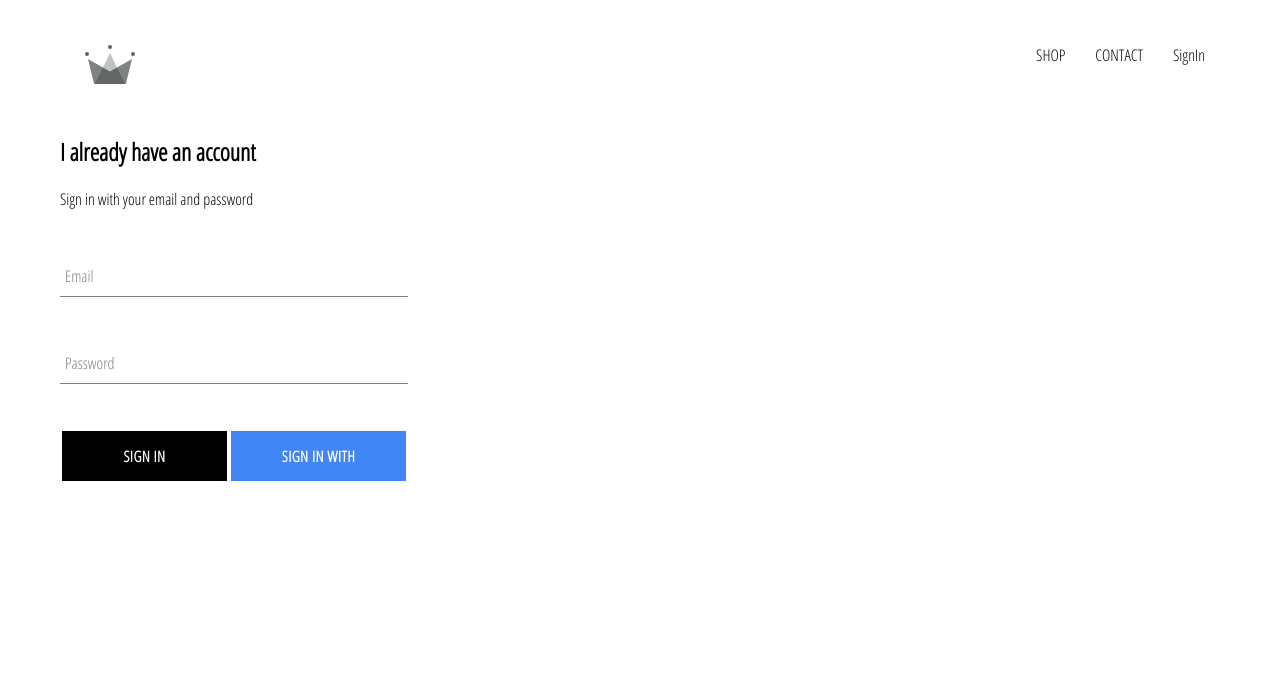
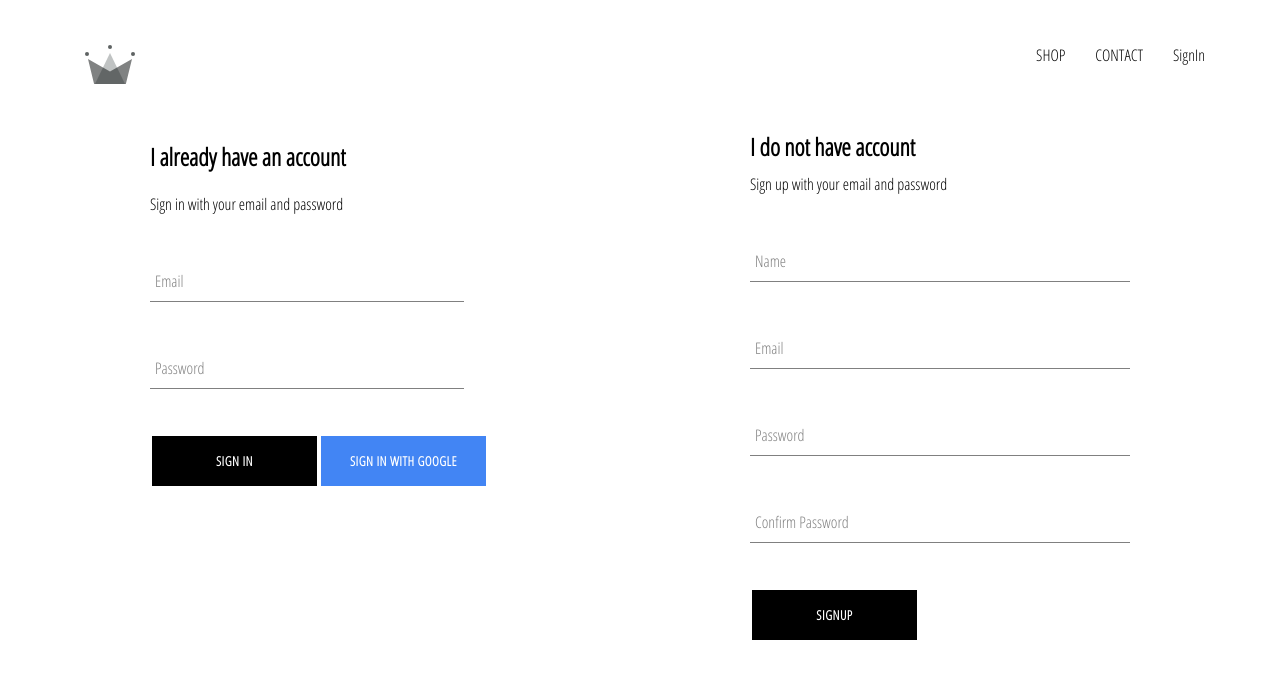
Before and after one commit to abhishek3434/ProtoShop, a React (Create React App) app: page /signin in a window 1280 px wide. Shown: the top 678 px of the page. Built offline with nearby package versions, Linux system fonts and the light colour scheme; no server answers.

Commit message:
storing signup component data in firestore

```diff
--- a/src/App.js
+++ b/src/App.js
@@ -7,7 +7,7 @@ import LoginSignup from "./components/Login_Signup/Login_Signup";
 
 import {Route,Switch} from 'react-router-dom';
 import './App.css';
-import {auth} from './Firebase/FireBase'
+import {auth,createUserDoc} from './Firebase/FireBase'
 
 class App extends Component {
   constructor(){
@@ -16,11 +16,27 @@ class App extends Component {
       user:null
     }
   }
+
   unsubscribeFromAuth=null;
+
 componentDidMount(){
-   this.unsubscribeFromAuth=auth.onAuthStateChanged(user=>{
-    this.setState({user});
-    console.log(user);
+   this.unsubscribeFromAuth=auth.onAuthStateChanged( async user=>{
+    if(user){
+       const ref=await createUserDoc(user);
+
+    ref.onSnapshot(snapShot=>{
+      this.setState({
+        user:{
+          id:snapShot.id,
+          ...snapShot.data()
+        }
+      });
+      console.log(this.state);
+    });
+  }
+  this.setState({user})
+  console.log(this.state.user)
+
   })
 
 }
--- a/src/Firebase/FireBase.js
+++ b/src/Firebase/FireBase.js
@@ -12,10 +12,45 @@ const config={
     measurementId: "G-BR15R23W93"
 }
 
+export const createUserDoc=async(auth,extra_data)=>{
+    if(!auth)return;
+
+   const userRef=firestore.doc(`user/${auth.uid}`);
+   const snapshot=await userRef.get();
+
+
+
+   if(!snapshot.exists){
+       const{displayName,email}=auth;
+       const createAt=new Date();
+       try{
+           await userRef.set({
+               displayName,
+               email,
+               createAt,
+               ...extra_data
+           })
+       }
+       catch(error){
+           console.log("error creating user",error.message);
+
+       }
+   }
+   return userRef;
+}
+
+
+
+
+
 firebase.initializeApp(config)
+
+
 
 export const auth=firebase.auth();
 export const firestore= firebase.firestore();
+
+
 
 const provider= new firebase.auth.GoogleAuthProvider();
 
@@ -23,4 +58,6 @@ provider.setCustomParameters({promt:"select_account"});
 
 export const signInWithGoogle=()=>auth.signInWithPopup(provider);
 
+
+
 export default firebase;
--- a/src/Resulable_components/CustomButton/Custombutton.scss
+++ b/src/Resulable_components/CustomButton/Custombutton.scss
@@ -4,8 +4,8 @@
     height: 50px;
     letter-spacing: 0.5px;
     line-height: 50px;
-    padding: 0 35px 0 35px;
-    font-size: 15px;
+    padding: 0 20px 0 20px;
+    font-size: 13px;
     background-color: black;
     color: white;
     text-transform: uppercase;
@@ -23,6 +23,7 @@
     &.google-button{
       background-color: #4285f4;
       color: white;
+    }
 
       &:hover {
         background-color:#357ae8 ;
@@ -30,5 +31,3 @@
       }
 
     }
-
-  }
--- /dev/null
+++ b/src/components/Login_Signup/LoginSignup.scss
@@ -0,0 +1,7 @@
+.sign-in-and-sign-up {
+  width: 980px;
+  display: flex;
+  flex-direction: row;
+  justify-content: space-between;
+  margin: 30px auto;
+}
--- a/src/components/Login_Signup/Login_Signup.jsx
+++ b/src/components/Login_Signup/Login_Signup.jsx
@@ -1,9 +1,13 @@
 import React from 'react';
 import SignIn from './SignIn';
+import SignUp from './SignUp';
+import "./LoginSignup.scss"
+
 const LoginSignup = () => {
     return (
         <div className="sign-in-and-sign-up">
             <SignIn/>
+            <SignUp/>
         </div>
     );
 }
--- a/src/components/Login_Signup/SignIn.scss
+++ b/src/components/Login_Signup/SignIn.scss
@@ -1,13 +1,13 @@
 .sign-in{
-    width: 30%;
+    width: 32%;
     display: flex;
     flex-direction: column;
 
     .title{
         margin: 10px 0px;
     }
+    .button{
+        display: flex;
+        justify-content: space-between;
+    }
 }
-.button{
-    display: flex;
-    justify-content: space-between;
-}
--- /dev/null
+++ b/src/components/Login_Signup/SignUp.jsx
@@ -0,0 +1,103 @@
+import React, { Component } from "react";
+import "./SignUp.scss";
+import "./SignIn.scss";
+
+import { auth } from "../../Firebase/FireBase";
+
+import FormInput from "../../Resulable_components/FormInput/FormInput";
+import CustomButton from "../../Resulable_components/CustomButton/CustomButton";
+
+class SignUP extends Component {
+  constructor() {
+    super();
+    this.state = {
+      displayName: "",
+      email: "",
+      password: "",
+      confirmPassword: "",
+    };
+  }
+
+
+  handleSubmit = async (event) => {
+    event.preventDefault();
+    const {  email, password, confirmPassword } = this.state;
+    if (password !== confirmPassword) {
+      alert("password is not matching with currentpassword");
+      return;
+    }
+    try {
+       await auth.createUserWithEmailAndPassword(email, password);
+      const update = auth.currentUser;
+      update
+        .updateProfile({
+          displayName: this.state.displayName,
+        })
+        .then(() => {
+          console.log(this.state.displayName);
+        })
+        .catch((error) => {
+          console.log(console.error());
+        });
+        console.log(this.state)
+
+      this.setState({
+        displayName: "",
+        email: "",
+        password: "",
+        confirmPassword: "",
+      });
+    } catch (error) {
+      console.log(error);
+    }
+
+  };
+
+
+  handleChange = (event) => {
+    const { value, name } = event.target;
+    this.setState({ [name]: value });
+  };
+
+  render() {
+    return (
+      <div className="sign-up">
+        <h2 className="title">I do not have account</h2>
+        <span>Sign up with your email and password</span>
+        <form onSubmit={this.handleSubmit} className="sign-up-form">
+          <FormInput
+            type="text"
+            name="displayName"
+            label="Name"
+            value={this.state.displayName}
+            onChange={this.handleChange}
+          />
+          <FormInput
+            type="email"
+            name="email"
+            label="Email"
+            value={this.state.email}
+            onChange={this.handleChange}
+          />
+          <FormInput
+            type="password"
+            name="password"
+            label="Password"
+            value={this.state.password}
+            onChange={this.handleChange}
+          />
+          <FormInput
+            type="password"
+            name="confirmPassword"
+            label="Confirm Password"
+            value={this.state.confirmPassword}
+            onChange={this.handleChange}
+          />
+          <CustomButton children="SignUp" value="submitform" />
+        </form>
+      </div>
+    );
+  }
+}
+
+export default SignUP;
--- /dev/null
+++ b/src/components/Login_Signup/SignUp.scss
@@ -0,0 +1,9 @@
+.sign-up {
+    display: flex;
+    flex-direction: column;
+    width: 380px;
+
+    .title {
+      margin: 10px 0;
+    }
+  }
```
